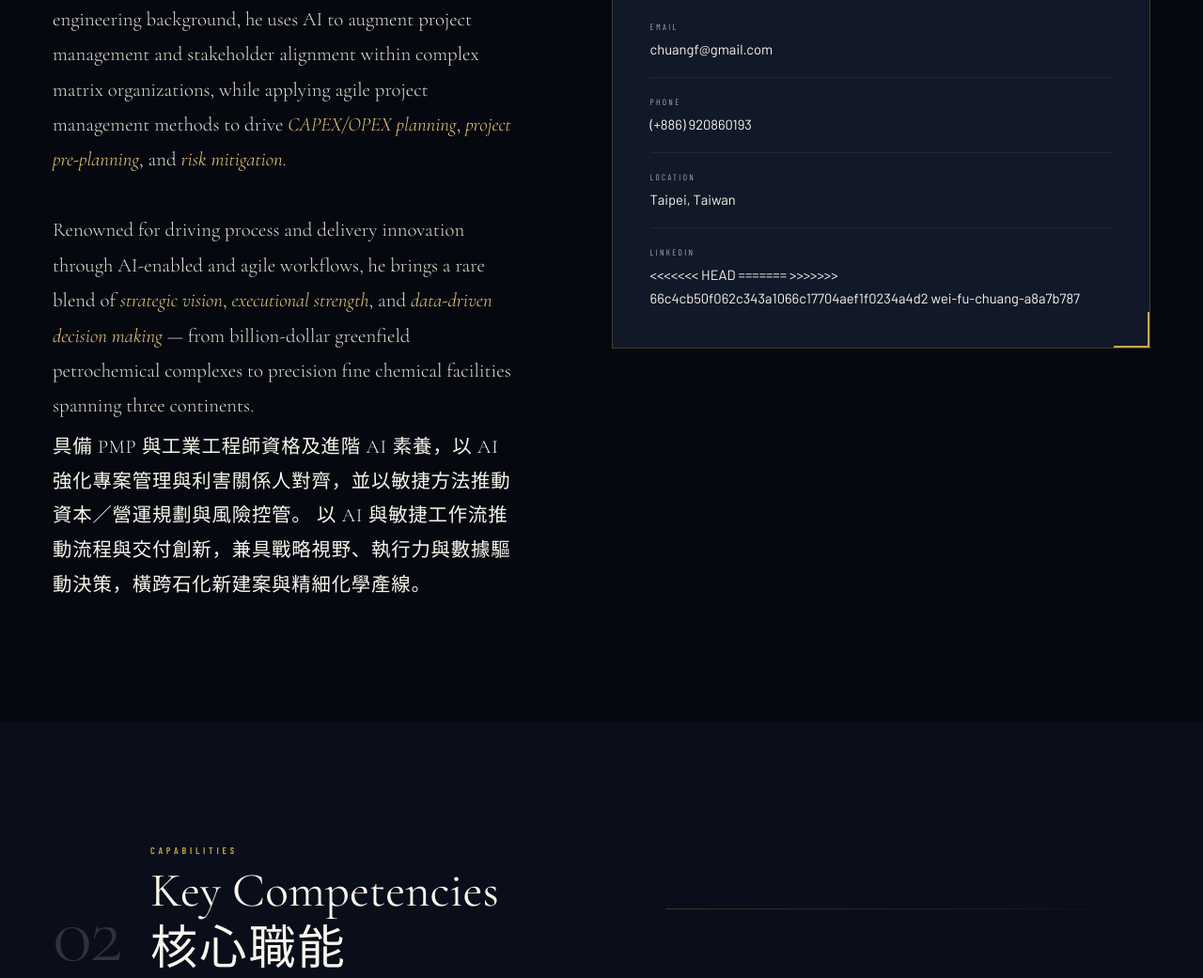
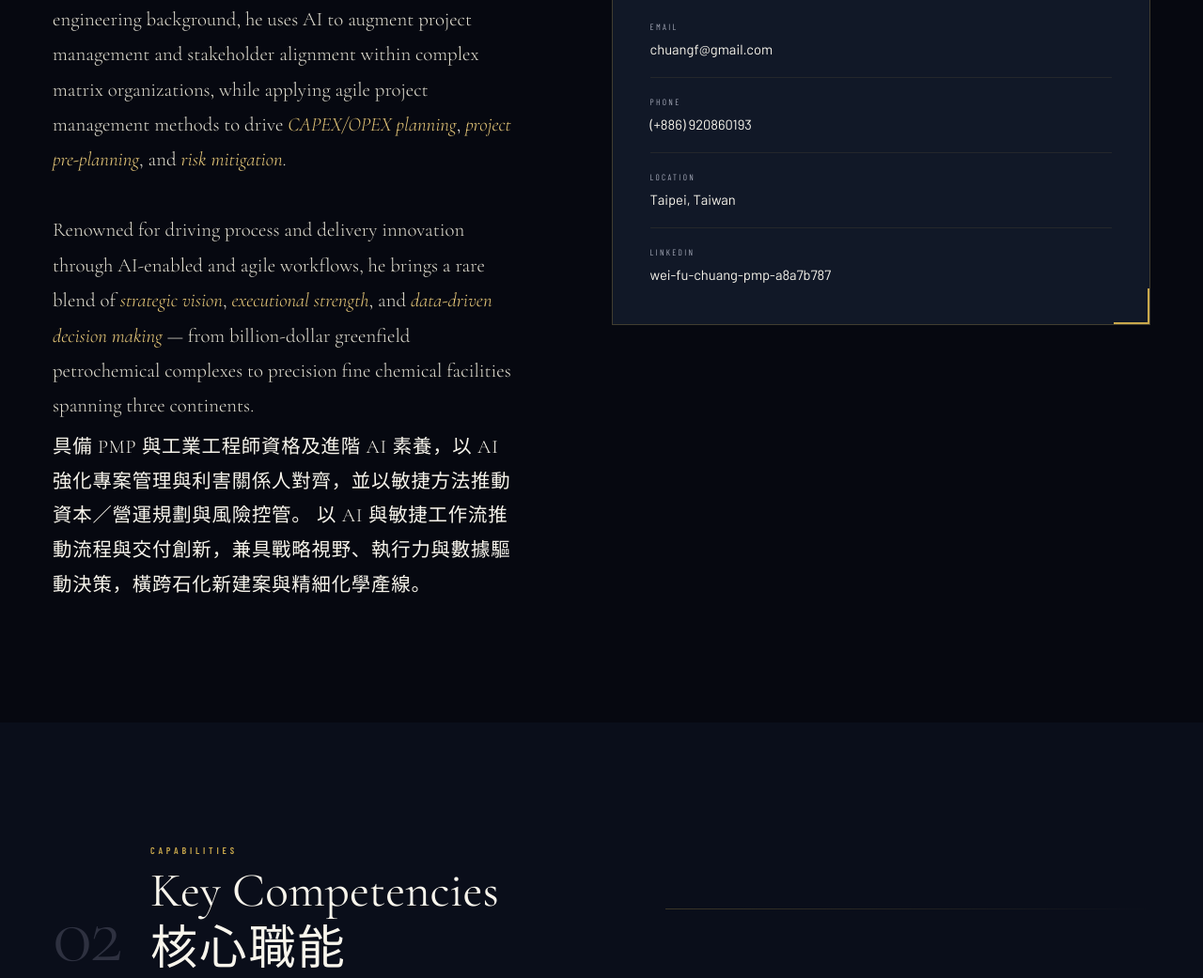
Before and after one commit to Weifu-Chuang/Homepageproject, a plain HTML site: page index.html in a window 1280 px wide. Shown: the part 1440-2481 px from the top of the page at 94% size. Drawn offline with nearby package versions, Linux system fonts and the light colour scheme; a web font is replaced by a local one.

Commit message:
Update LinkedIn profile links to new username

```diff
--- a/index.html
+++ b/index.html
@@ -818,12 +818,8 @@
           <div class="info-row">
             <span class="info-row-label">LinkedIn</span>
             <span class="info-row-val">
-<<<<<<< HEAD
-              <a href="https://www.linkedin.com/in/wei-fu-chuang-a8a7b787/" target="_blank" rel="noopener">
-=======
               <a href="https://www.linkedin.com/in/wei-fu-chuang-pmp-a8a7b787/" target="_blank" rel="noopener">
->>>>>>> 66c4cb50f062c343a1066c17704aef1f0234a4d2
-                wei-fu-chuang-a8a7b787
+                wei-fu-chuang-pmp-a8a7b787
               </a>
             </span>
           </div>
@@ -1407,12 +1403,8 @@
         <div class="c-row">
           <span class="c-row-label">LinkedIn</span>
           <span class="c-row-val">
-<<<<<<< HEAD
-            <a href="https://www.linkedin.com/in/wei-fu-chuang-a8a7b787/" target="_blank" rel="noopener">
-=======
             <a href="https://www.linkedin.com/in/wei-fu-chuang-pmp-a8a7b787/" target="_blank" rel="noopener">
->>>>>>> 66c4cb50f062c343a1066c17704aef1f0234a4d2
-              linkedin.com/in/wei-fu-chuang-a8a7b787
+              linkedin.com/in/wei-fu-chuang-pmp-a8a7b787
             </a>
             <span class="zh">LinkedIn 個人頁面</span>
           </span>
```
